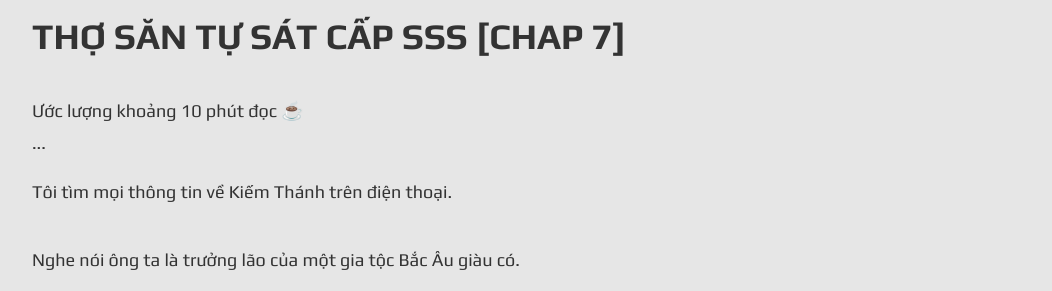
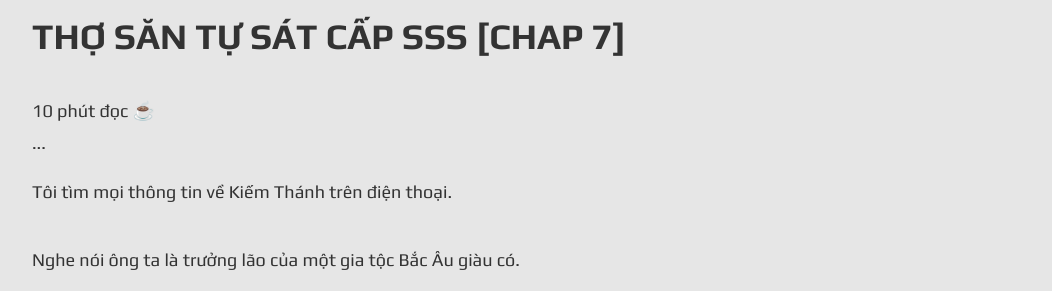
Before and after one commit to kuhekin/gesko, a Jekyll site: the page built from _posts/2022-01-18-Thợ săn tự sát cấp SSS_chap 7.md, in a window 1280 px wide and 900 px high. Shown: the part 164-455 px from the top of the window, without its empty margins (113-1165 px from the left). Built offline with Jekyll 4.4.1, drawn with Linux system fonts in a browser that asks for light colours; comment, search, counter and statistics services are not loaded.

Commit message:
Update post.html

```diff
--- a/_layouts/post.html
+++ b/_layouts/post.html
@@ -16,7 +16,8 @@
   {% for tag in page.tags %}
   <a href="{{ site.url }}{{ site.baseurl }}/tag/{{tag}}">{{tag}}</a>{% unless forloop.last %}, {% endunless %}{% endfor %}</span>
   <h1 class="title">{{ page.title }}</h1>
-  Ước lượng khoảng{% if page.minute %} {{ page.minute }} {% else %} {{ minute }} {% endif %}phút đọc ☕</time>
+  {% if page.minute %} {{ page.minute }} {% else %} {{ minute }} {% endif %}phút đọc ☕</time>
+
 ...
   {{ content }}
 </section>
```
